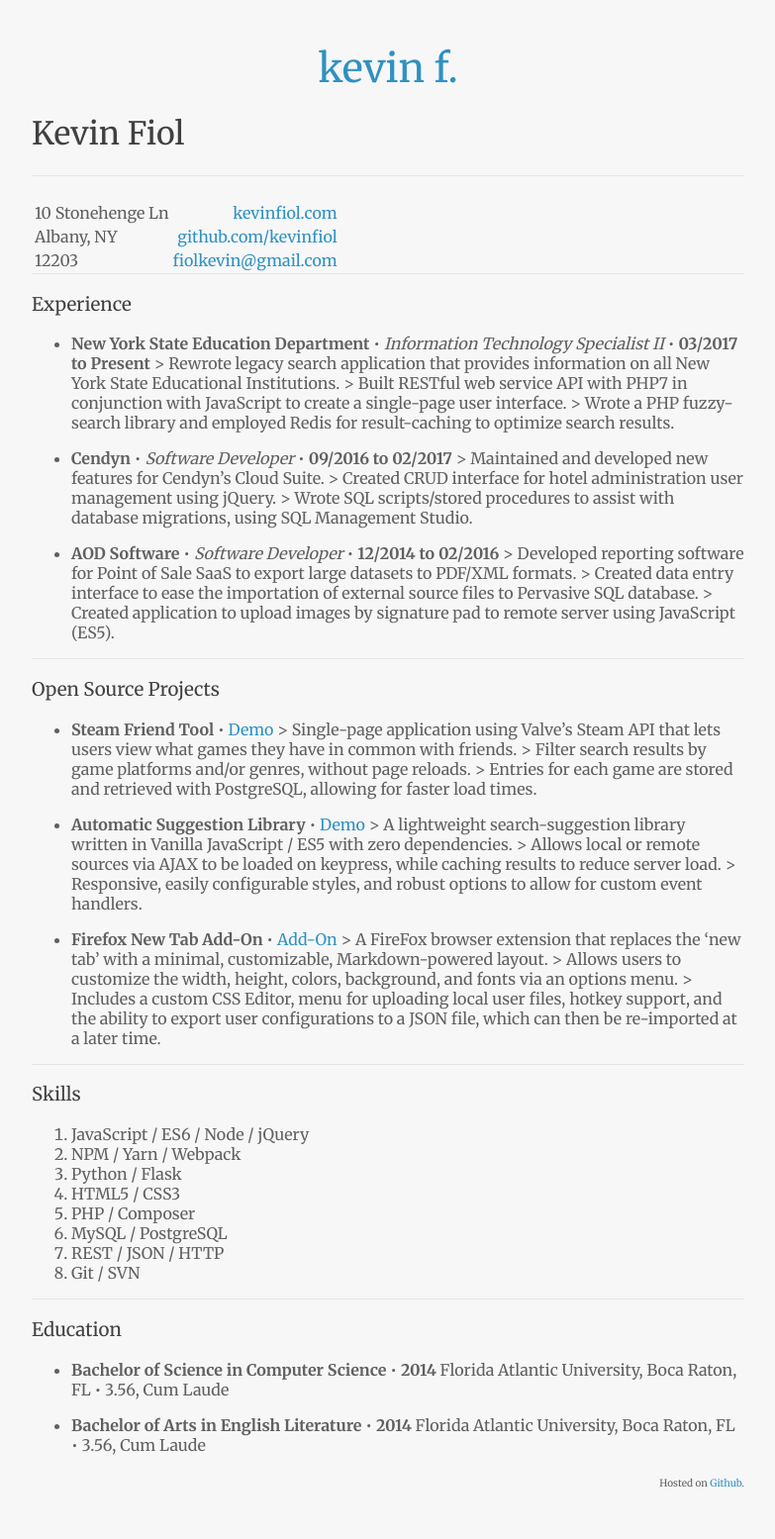
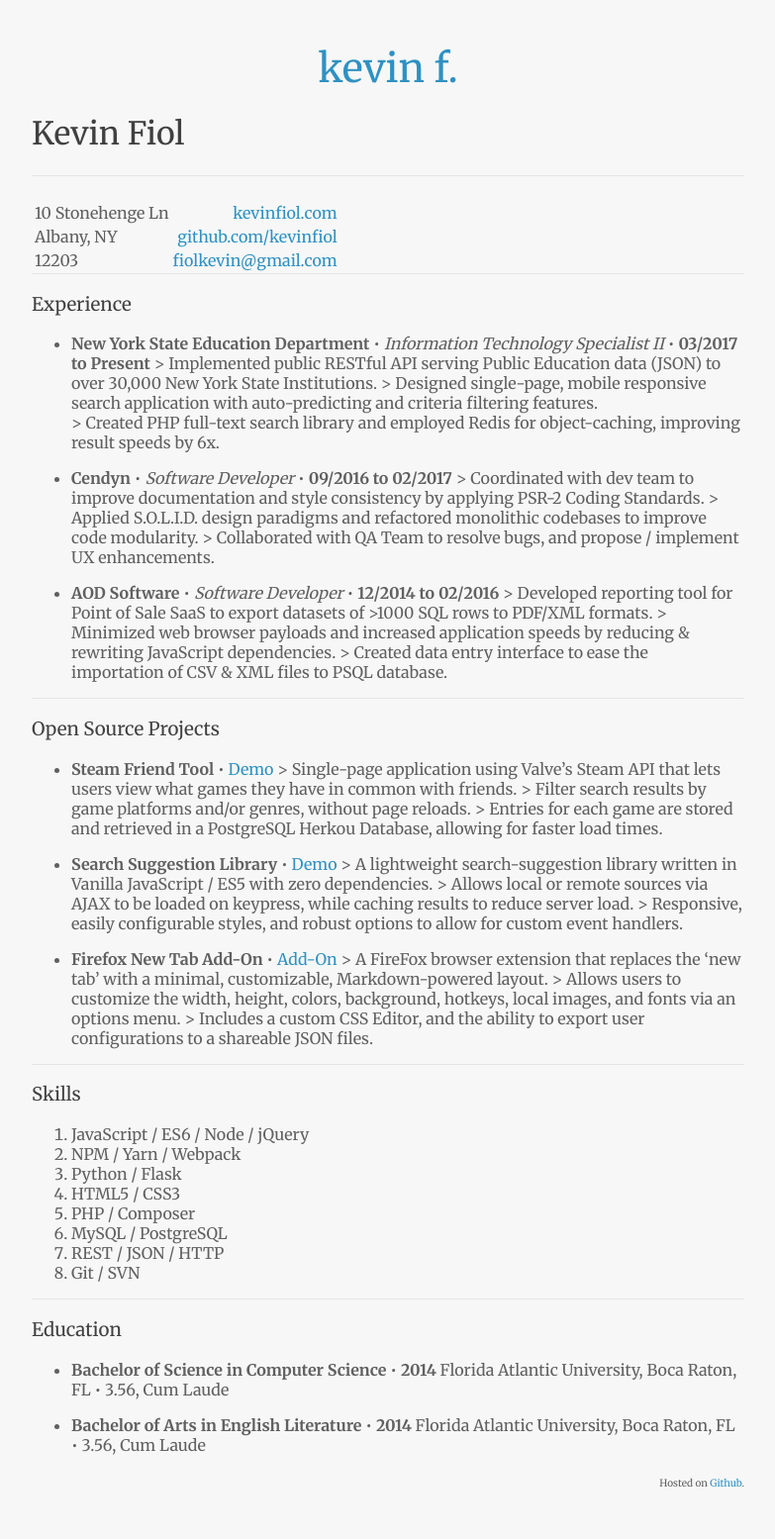
Before and after one commit to kevinfiol/kevinfiol.github.io, a Jekyll site: the page built from resume/resume.md, in a window 1280 px wide. Shown: the whole page at 99% size, without its empty margins (248-1031 px from the left). Built offline with Jekyll 4.4.1, drawn with Linux system fonts in a browser that asks for light colours; our own code applies the rules of GitHub Pages for plain Markdown files.

Commit message:
updated resume

```diff
--- a/resume/resume.md
+++ b/resume/resume.md
@@ -13,19 +13,19 @@
 ### Experience
 
 * **New York State Education Department** • *Information Technology Specialist II* • __03/2017 to Present__
-    \> Rewrote legacy search application that provides information on all New York State Educational Institutions.
-    \> Built RESTful web service API with PHP7 in conjunction with JavaScript to create a single-page user interface.
-    \> Wrote a PHP fuzzy-search library and employed Redis for result-caching to optimize search results.
+    \> Implemented public RESTful API serving Public Education data (JSON) to over 30,000 New York State Institutions.
+    \> Designed single-page, mobile responsive search application with auto-predicting and criteria filtering features.
+    \> Created PHP full-text search library and employed Redis for object-caching, improving result speeds by 6x.
 
 * **Cendyn** • *Software Developer* • __09/2016 to 02/2017__
-    \> Maintained and developed new features for Cendyn's Cloud Suite.
-    \> Created CRUD interface for hotel administration user management using jQuery.
-    \> Wrote SQL scripts/stored procedures to assist with database migrations, using SQL Management Studio.
+    \> Coordinated with dev team to improve documentation and style consistency by applying PSR-2 Coding Standards.
+    \> Applied S.O.L.I.D. design paradigms and refactored monolithic codebases to improve code modularity.
+    \> Collaborated with QA Team to resolve bugs, and propose / implement UX enhancements.
 
 * **AOD Software** • *Software Developer* • __12/2014 to 02/2016__
-    \> Developed reporting software for Point of Sale SaaS to export large datasets to PDF/XML formats.
-    \> Created data entry interface to ease the importation of external source files to Pervasive SQL database.
-    \> Created application to upload images by signature pad to remote server using JavaScript (ES5).
+    \> Developed reporting tool for Point of Sale SaaS to export datasets of >1000 SQL rows to PDF/XML formats.
+    \> Minimized web browser payloads and increased application speeds by reducing & rewriting JavaScript dependencies.
+    \> Created data entry interface to ease the importation of CSV & XML files to PSQL database.
 
 ---
 
@@ -34,17 +34,17 @@
 * **Steam Friend Tool** • [Demo](https://kevinfiol.herokuapp.com/steam/)
     \> Single-page application using Valve's Steam API that lets users view what games they have in common with friends.
     \> Filter search results by game platforms and/or genres, without page reloads.
-    \> Entries for each game are stored and retrieved with PostgreSQL, allowing for faster load times.
+    \> Entries for each game are stored and retrieved in a PostgreSQL Herkou Database, allowing for faster load times.
 
-* **Automatic Suggestion Library** • [Demo](https://kevinfiol.com/otto/)
+* **Search Suggestion Library** • [Demo](https://kevinfiol.com/otto/)
     \> A lightweight search-suggestion library written in Vanilla JavaScript / ES5 with zero dependencies.
     \> Allows local or remote sources via AJAX to be loaded on keypress, while caching results to reduce server load.
     \> Responsive, easily configurable styles, and robust options to allow for custom event handlers.
 
 * **Firefox New Tab Add-On** • [Add-On](https://addons.mozilla.org/en-US/firefox/addon/colm/)
     \> A FireFox browser extension that replaces the 'new tab' with a minimal, customizable, Markdown-powered layout.
-    \> Allows users to customize the width, height, colors, background, and fonts via an options menu.
-    \> Includes a custom CSS Editor, menu for uploading local user files, hotkey support, and the ability to export user configurations to a JSON file, which can then be re-imported at a later time.
+    \> Allows users to customize the width, height, colors, background, hotkeys, local images, and fonts via an options menu.
+    \> Includes a custom CSS Editor, and the ability to export user configurations to a shareable JSON files.
 
 ---
 
```
Also changed, not shown: resume/index.html (+12 -12 lines), 1 other file.
